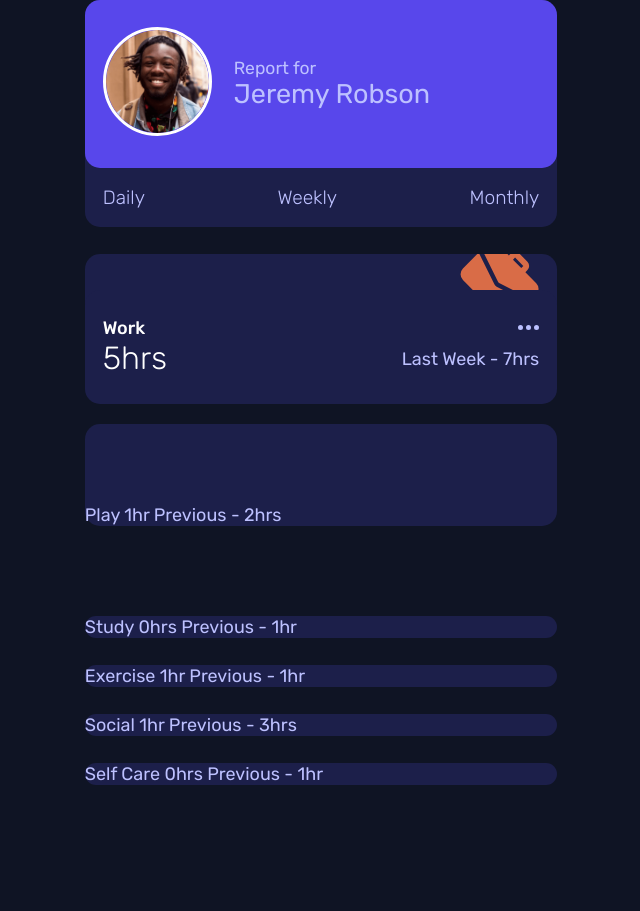
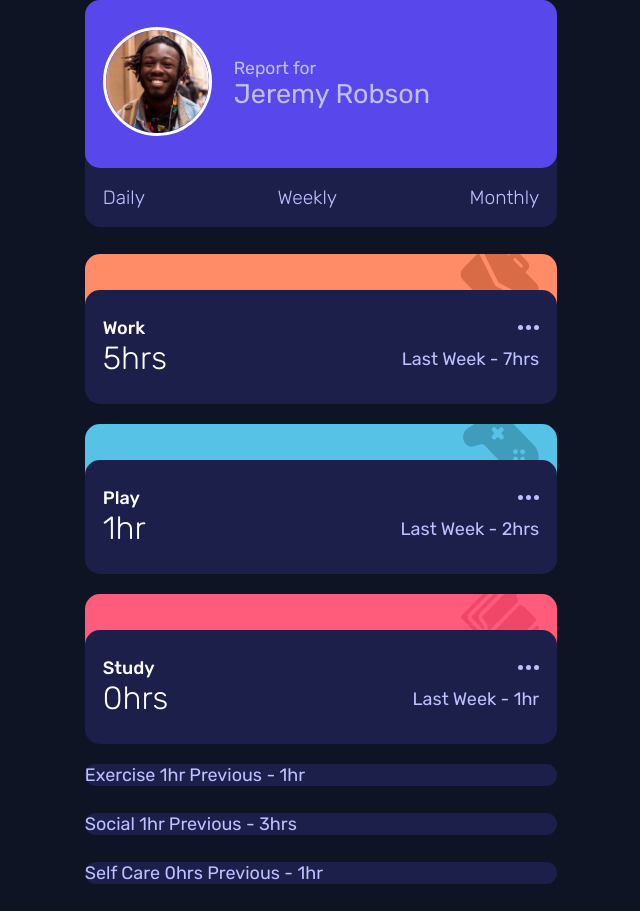
Before and after one commit to bodV6/time-tracking-dashboard, a plain HTML site: page index.html in a window 1280 px wide. Shown: the whole page, without its empty margins (319-959 px from the left). Before the commit the page ends 812 px from the top, so only its background shows below. Drawn offline with Linux system fonts and the light colour scheme.

Commit message:
html update

```diff
--- a/index.html
+++ b/index.html
@@ -26,7 +26,9 @@
     <main>
       <section class="card-container">
         <div class="profile">
-          <div class="profile-pix"><img src="./assets/images/image-jeremy.png" alt="profile picture" /></div>
+          <div class="profile-pix">
+            <img src="./assets/images/image-jeremy.png" alt="profile picture" />
+          </div>
           <h1><span>Report for </span>Jeremy Robson</h1>
         </div>
         <div class="duration">
@@ -36,9 +38,9 @@
         </div>
       </section>
 
-      <section class="card-container  card-col-gap">
-        <div class="task-icon">
-          <img src="./assets/images/icon-work.svg" alt="work">
+      <section class="card-container card-col-gap">
+        <div class="task-icon task-icon-work">
+          <img src="./assets/images/icon-work.svg" alt="work" />
         </div>
         <div class="card">
           <div class="current">
@@ -47,7 +49,7 @@
           </div>
           <!-- daily -->
           <div class="previous">
-            <img src="./assets/images/icon-ellipsis.svg" alt="" srcset="">
+            <img src="./assets/images/icon-ellipsis.svg" alt="" />
             <p>Last Week - <span>7hrs</span></p>
           </div>
           <!-- daily -->
@@ -55,20 +57,38 @@
       </section>
 
       <section class="card-container card-col-gap">
-          <div class="task-icon"><img src="" alt=""></div>
-          <div>
-            Play 1hr
+        <div class="task-icon task-icon-play">
+          <img src="./assets/images/icon-play.svg" alt="" />
+        </div>
+        <div class="card">
+          <div class="current">
+            <p>Play</p>
+            <h3>1hr</h3>
+          </div>
           <!-- daily -->
-            Previous - 2hrs
+          <div class="previous">
+            <img src="./assets/images/icon-ellipsis.svg" alt="" />
+            <p>Last Week - <span>2hrs</span></p>
+          </div>
           <!-- daily -->
         </div>
       </section>
 
-        <section class="card-container">
-          <div>
-            Study 0hrs
+      <section class="card-container card-col-gap">
+        <div class="task-icon task-icon-study">
+          <img src="./assets/images/icon-study.svg" alt="" />
+        </div>
+        <div class="card">
+          <div class="current">
+            <p>Study</p>
+            <h3>0hrs</h3>
+          </div>
           <!-- daily -->
-            Previous - 1hr
+          <div class="previous">
+            <img src="./assets/images/icon-ellipsis.svg" alt="" />
+            <p>Last Week - <span>1hr</span></p>
+          </div>
+
           <!-- daily -->
         </div>
       </section>
@@ -89,7 +109,6 @@
           Previous - 3hrs
           <!-- daily -->
         </div>
-
       </section>
       <section class="card-container">
         <div>
@@ -99,7 +118,6 @@
           <!-- daily -->
         </div>
       </section>
-
     </main>
 
     <!-- <footer>
--- a/style.css
+++ b/style.css
@@ -19,7 +19,7 @@
   --Violet-social: hsl(264, 64%, 52%);
 
   /* (self care) */
-  --Soft-orang-self-care: hsl(43, 84%, 65%);
+  --Soft-orange-self-care: hsl(43, 84%, 65%);
 
   /* Neutral Colors */
   --Very-dark-blue: hsl(226, 43%, 10%);
@@ -143,19 +143,19 @@ main {
   background-color: var(--Light-red-work);
 }
 .task-icon-play {
-  background-color: var(--Light-red-work);
+  background-color: var(--Soft-blue-play);
 }
 .task-icon-study {
-  background-color: var(--Light-red-work);
+  background-color: var(--Light-red-study);
 }
 .task-icon-exercise {
-  background-color: var(--Light-red-work);
+  background-color: var(--Lime-green-exercise);
 }
 .task-icon-social {
-  background-color: var(--Light-red-work);
+  background-color: var(--Violet-social);
 }
 .task-icon-self-care {
-  background-color: var(--Light-red-work);
+  background-color: var(--Soft-orange-self-care);
 }
 
 .task-icon img {
```
Lines whose indentation alone changed are shown as unchanged.
